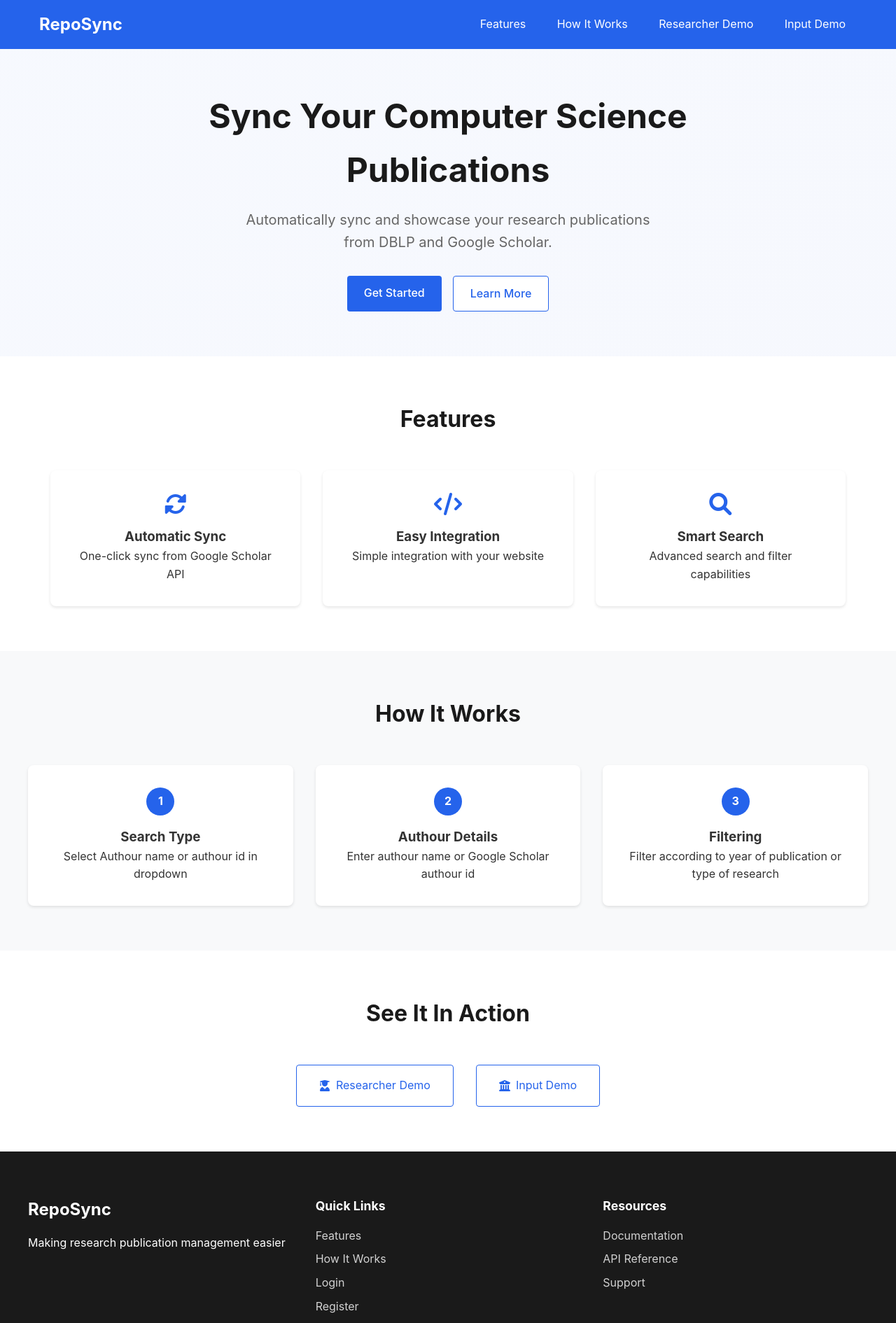
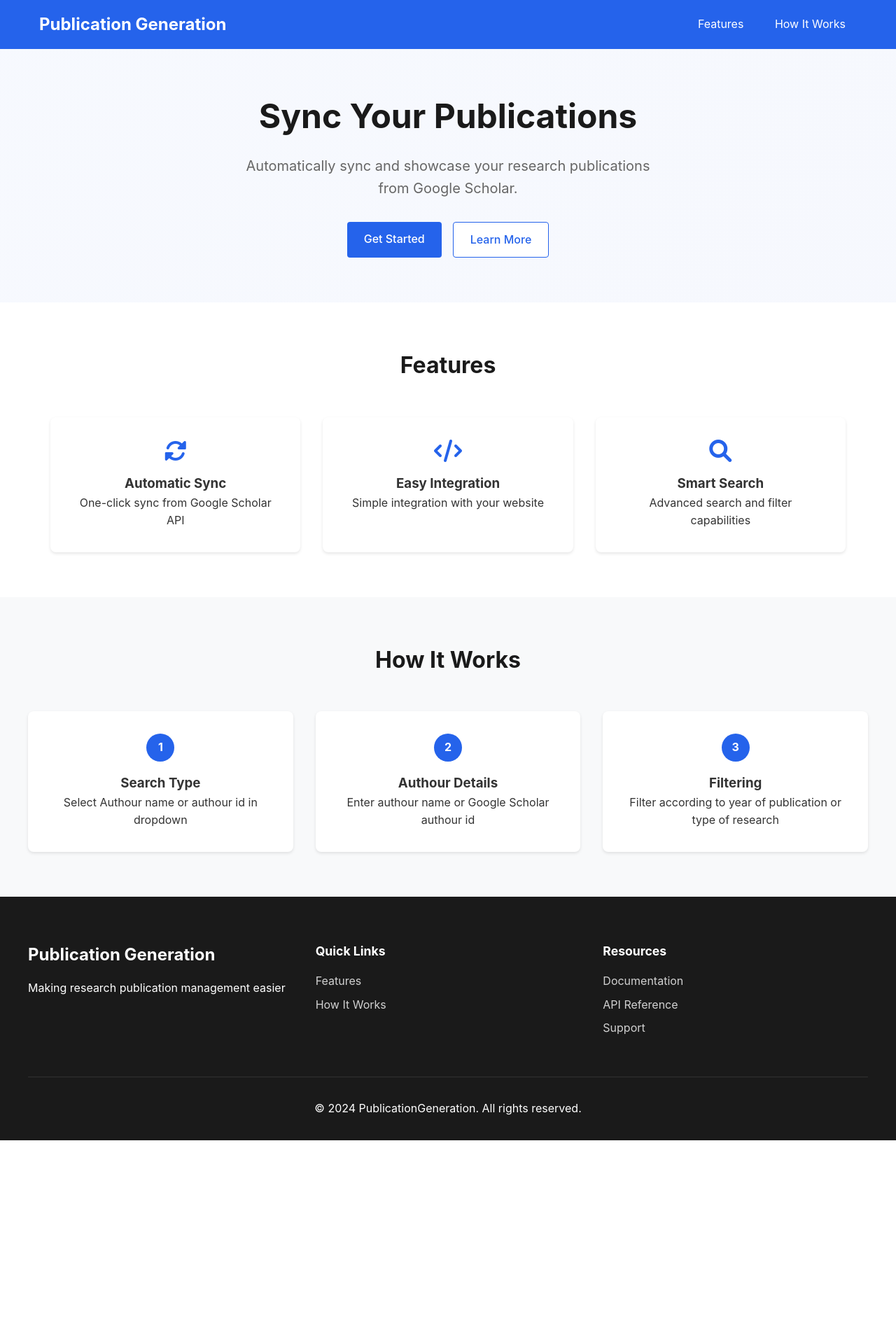
Before and after one commit to Eswarballa/Publication-Generation, a plain HTML site: page Frontend/index.html in a window 1280 px wide. Shown: the top 1890 px of the page at 70% size. After the commit the page ends 1629 px from the top, so only its background shows below. Drawn offline with Linux system fonts and the light colour scheme; a script that the page names is missing.

Commit message:
Update index.html

```diff
--- a/Frontend/index.html
+++ b/Frontend/index.html
@@ -3,7 +3,7 @@
 <head>
     <meta charset="UTF-8">
     <meta name="viewport" content="width=device-width, initial-scale=1.0">
-    <title>RepoSync - Publication Management System</title>
+    <title>Publication Generation - Publication Management System</title>
 
     <!-- CSS Files -->
     <link rel="stylesheet" href="CSS/common.css">
@@ -16,21 +16,18 @@
     <!-- Navigation -->
     <nav class="navbar">
         <div class="nav-container">
-            <div class="logo">RepoSync</div>
+            <div class="logo">Publication Generation</div>
             <div class="nav-links">
                 <a href="#features">Features</a>
                 <a href="#how-it-works">How It Works</a>
-                <a href="Pages/Researchers-page/index.html">Researcher Demo</a>
-                <a href="Pages/Institution-page/index.html">Input Demo</a>
-                <!-- <a href="pages/login.html" class="login-btn">Login</a> -->
             </div>
         </div>
     </nav>
 
     <!-- Hero Section -->
     <section class="hero">
-        <h1>Sync Your Computer Science Publications</h1>
-        <p>Automatically sync and showcase your research publications from DBLP and Google Scholar.</p>
+        <h1>Sync Your Publications</h1>
+        <p>Automatically sync and showcase your research publications from Google Scholar.</p>
         <div class="cta-buttons">
             <a href="Pages/Institution-page/index.html" class="cta-button primary">Get Started</a>
             <a href="#features" class="cta-button secondary">Learn More</a>
@@ -81,27 +78,14 @@
         </div>
     </section>
 
-    <!-- Demo Section -->
-    <section id="demo" class="demo">
-        <h2>See It In Action</h2>
-        <div class="demo-buttons">
-            <a href="Pages/researcher-page/index.html" class="demo-btn">
-                <i class="fas fa-user-graduate"></i>
-                Researcher Demo
-            </a>
-            <a href="Pages/institution-page/index.html" class="demo-btn">
-                <i class="fas fa-university"></i>
-                Input Demo
-            </a>
-        </div>
-    </section>
+
 
     <!-- Footer -->
     <footer class="footer">
         <div class="footer-content">
             <div class="footer-grid">
                 <div class="footer-section">
-                    <h3>RepoSync</h3>
+                    <h3>Publication Generation</h3>
                     <p>Making research publication management easier</p>
                 </div>
                 <div class="footer-section">
@@ -109,21 +93,19 @@
                     <ul>
                         <li><a href="#features">Features</a></li>
                         <li><a href="#how-it-works">How It Works</a></li>
-                        <li><a href="pages/login.html">Login</a></li>
-                        <li><a href="pages/register.html">Register</a></li>
                     </ul>
                 </div>
                 <div class="footer-section">
                     <h4>Resources</h4>
                     <ul>
                         <li><a href="#">Documentation</a></li>
-                        <li><a href="#">API Reference</a></li>
-                        <li><a href="#">Support</a></li>
+                        <li><a href="https://serpapi.com/google-scholar-api">API Reference</a></li>
+                        <li><a href="https://github.com/Eswarballa/Dryfruitsdata/blob/main/plugin.md">Support</a></li>
                     </ul>
                 </div>
             </div>
             <div class="footer-bottom">
-                <p>&copy; 2024 RepoSync. All rights reserved.</p>
+                <p>&copy; 2024 PublicationGeneration. All rights reserved.</p>
             </div>
         </div>
     </footer>
```
